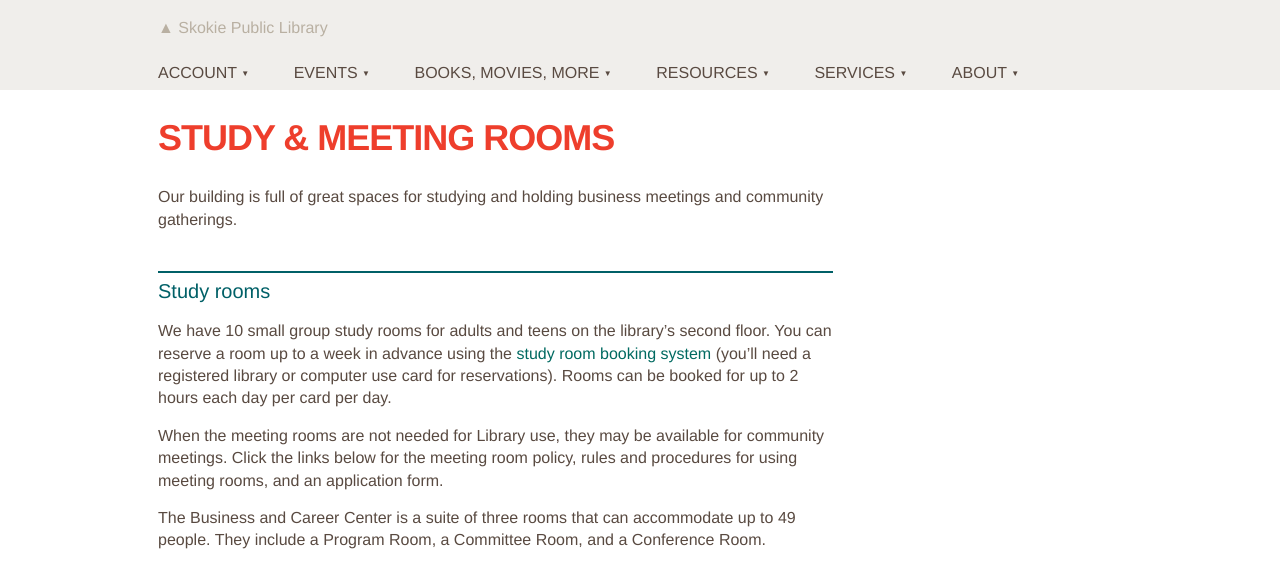
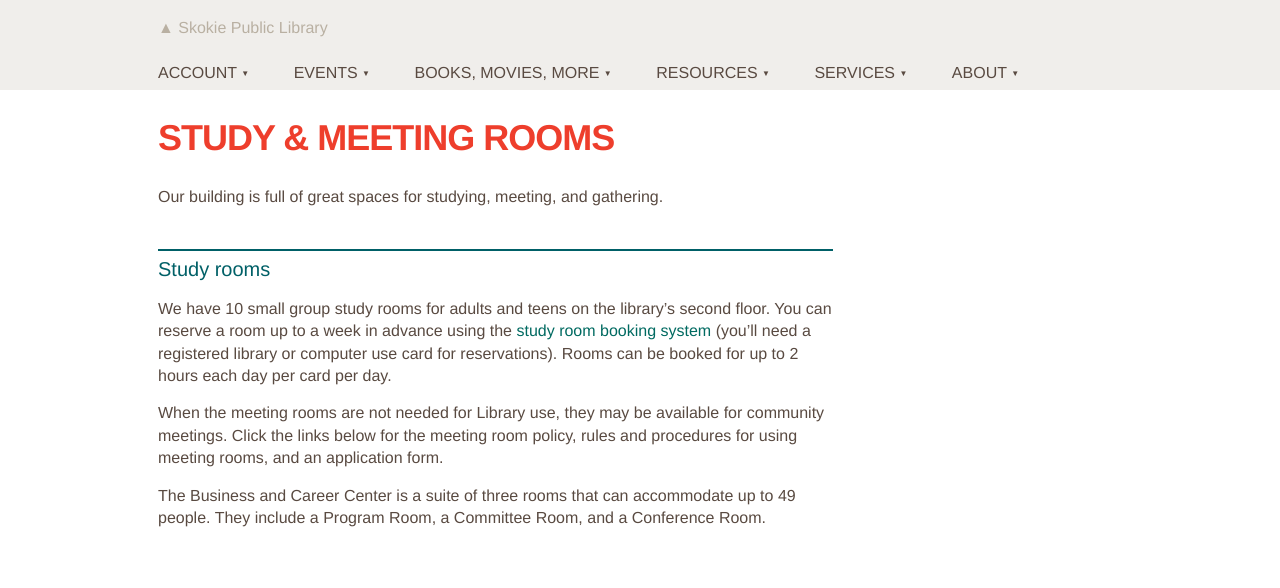
Before and after one commit to skokielibrary/spl-content, a Jekyll site: the page built from _content/mick/services--study-meeting-rooms.markdown, in a window 1280 px wide. Shown: the top 588 px of the page. Built offline with Jekyll 4.4.1, drawn with Linux system fonts in a browser that asks for light colours.

Commit message:
Updated services--study-meeting-rooms.markdown

```diff
--- a/_content/mick/services--study-meeting-rooms.markdown
+++ b/_content/mick/services--study-meeting-rooms.markdown
@@ -4,7 +4,7 @@ title: "Study & meeting rooms"
 published: true
 ---
 
-Our building is full of great spaces for studying and holding business meetings and community gatherings.
+Our building is full of great spaces for studying, meeting, and gathering.
 
 ##Study rooms
 
```
